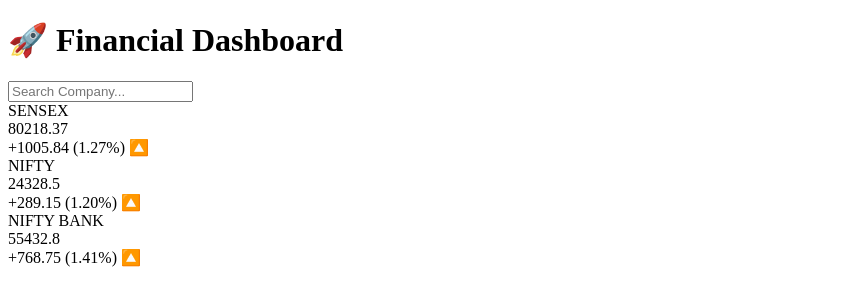
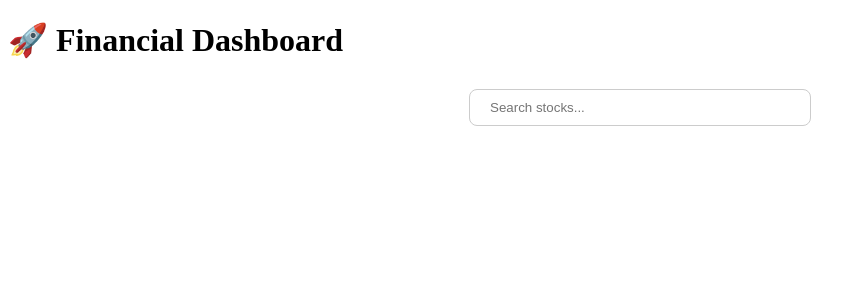
Before and after one commit to MrTradeBuddy/stock-analysis, a FastAPI app: template templates/index.html in a window 1280 px wide. Shown: the top 306 px of the page, without its empty margins (0-866 px from the left). Run offline with FastAPI, Linux system fonts and the light colour scheme; the template is opened without the code that fills it, so the values that code supplies are empty.

Commit message:
Update index.html

```diff
--- a/templates/index.html
+++ b/templates/index.html
@@ -2,6 +2,7 @@
 <html lang="en">
 <head>
     <meta charset="UTF-8">
+    <meta name="viewport" content="width=device-width, initial-scale=1.0">
     <title>Financial Dashboard</title>
     <link rel="stylesheet" href="{{ url_for('static', filename='css/styles.css') }}">
 </head>
@@ -9,28 +10,9 @@
 
     <h1>🚀 Financial Dashboard</h1>
 
-    <!-- 🔵 Search Box Centered -->
-    <div class="search-container">
-        <input type="text" id="searchBox" placeholder="Search Company..." />
-    </div>
-
-    <!-- 🔵 Indices Cards -->
-    <div class="indices-container">
-        <div class="index-card">
-            <div class="index-title">SENSEX</div>
-            <div class="index-value">80218.37</div>
-            <div class="index-change">+1005.84 (1.27%) 🔼</div>
-        </div>
-        <div class="index-card">
-            <div class="index-title">NIFTY</div>
-            <div class="index-value">24328.5</div>
-            <div class="index-change">+289.15 (1.20%) 🔼</div>
-        </div>
-        <div class="index-card">
-            <div class="index-title">NIFTY BANK</div>
-            <div class="index-value">55432.8</div>
-            <div class="index-change">+768.75 (1.41%) 🔼</div>
-        </div>
+    <!-- Search Box -->
+    <div style="margin-top: 30px; text-align: center;">
+        <input type="text" placeholder="Search stocks..." style="padding: 10px 20px; width: 300px; border-radius: 8px; border: 1px solid #ccc;">
     </div>
 
 </body>
```
